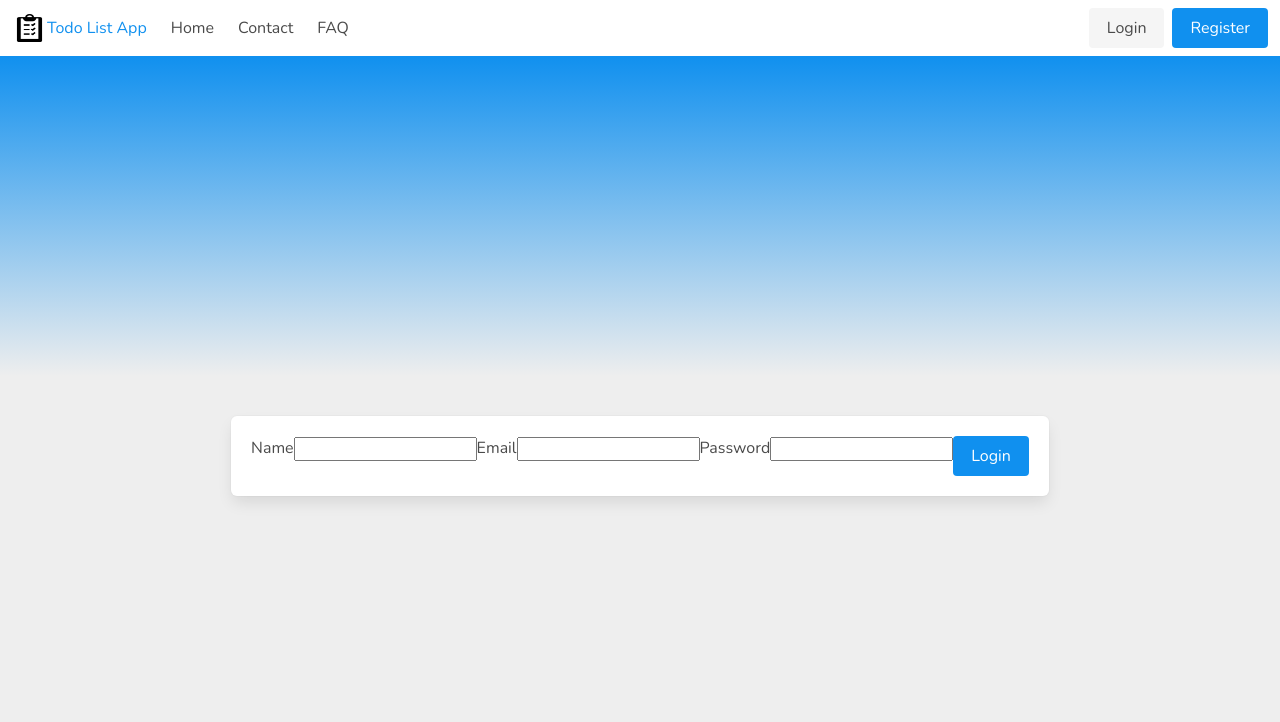
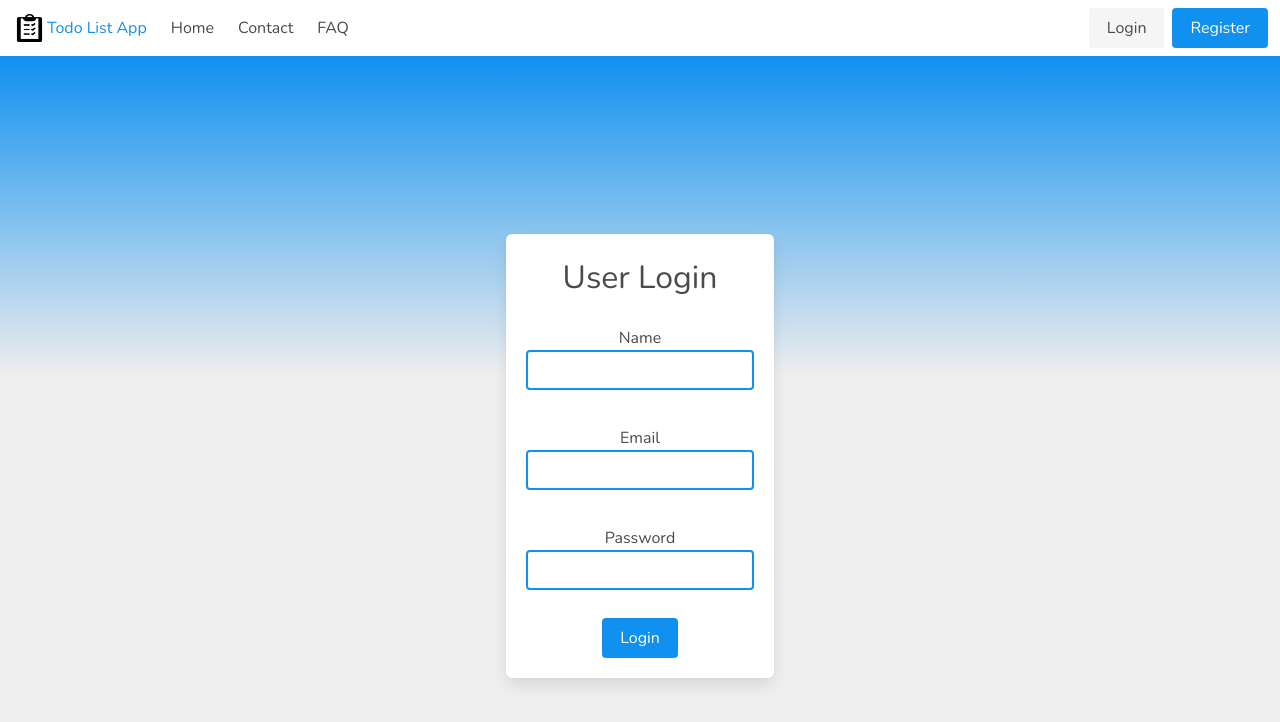
Before and after one commit to STLnick/todo-list, a React (Create React App) app: page /login in a window 1280 px wide. Shown: the top 722 px of the page. Built offline with nearby package versions, Linux system fonts and the light colour scheme.

Commit message:
:lipstick: Use Bulma to style the refactored form again

```diff
--- a/src/views/Login.js
+++ b/src/views/Login.js
@@ -4,6 +4,7 @@ import * as Yup from 'yup'
 
 export const Login = () =>
   <div className="box has-text-centered mx-3">
+    <h2 className="is-size-3 mb-5">User Login</h2>
     <Formik
       initialValues={{
         email: '',
@@ -21,18 +22,36 @@ export const Login = () =>
       }}
     >
       <Form>
+        <div className="field">
           <label htmlFor="name">Name</label>
-        <Field name="name" type="text" />
+          <div className="control">
+            <Field className="input is-primary mb-5" name="name" type="text" />
+            <p className="help is-danger">
               <ErrorMessage name="name" />
+            </p>
+          </div>
+        </div>
 
+        <div className="field">
           <label htmlFor="email">Email</label>
-        <Field name="email" type="text" />
+          <div className="control">
+            <Field className="input is-primary mb-5" name="email" type="text" />
+            <p className="help is-danger">
               <ErrorMessage name="email" />
+            </p>
+          </div>
+        </div>
 
+        <div className="field">
           <label htmlFor="password">Password</label>
-        <Field name="password" type="password" />
+          <div className="control">
+            <Field className="input is-primary mb-5" name="password" type="password" />
+            <p className="help is-danger">
               <ErrorMessage name="password" />
+            </p>
+          </div>
           <button className="button is-primary" type="submit">Login</button>
+        </div>
       </Form>
     </Formik>
   </div>
```
Lines whose indentation alone changed are shown as unchanged.
